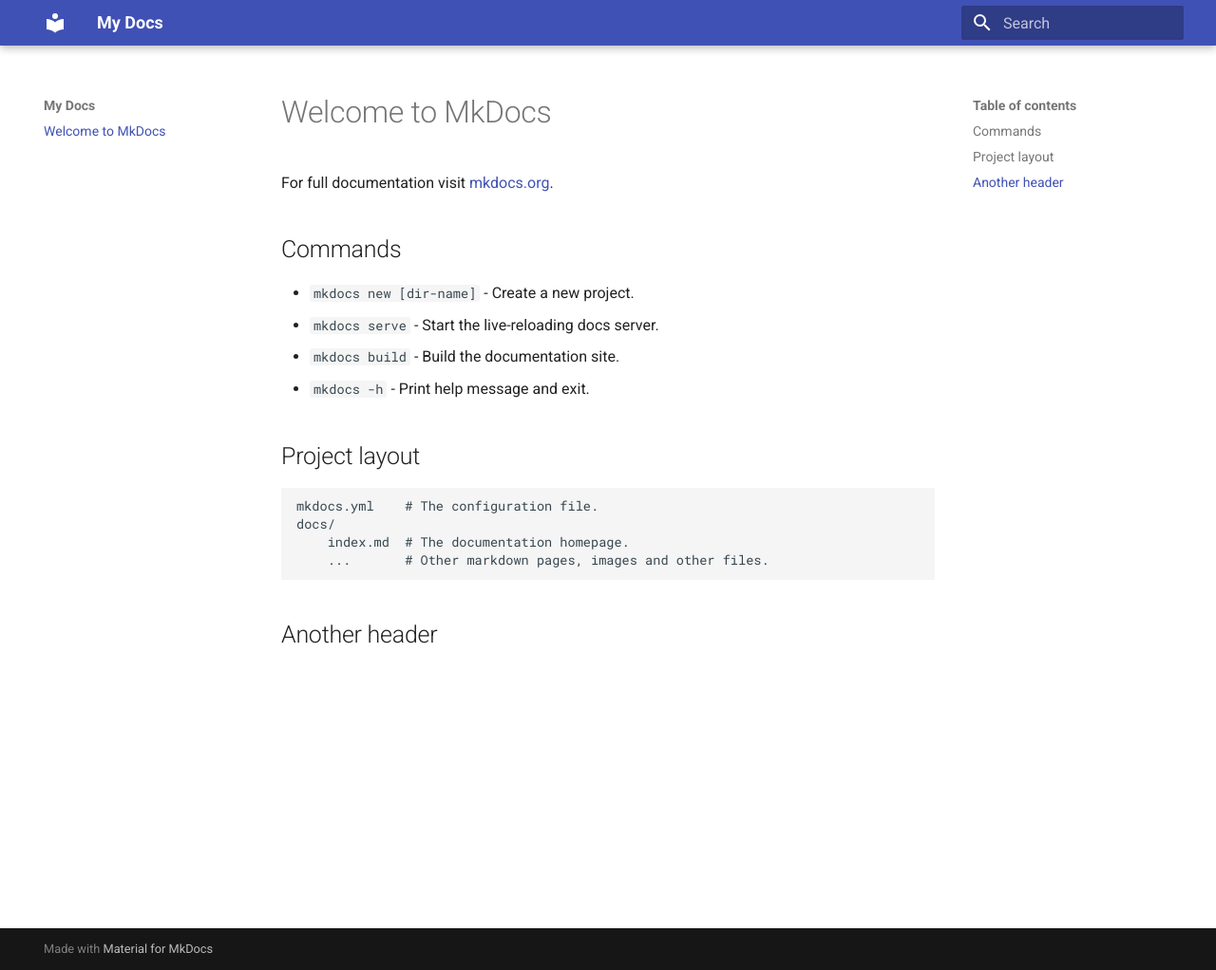
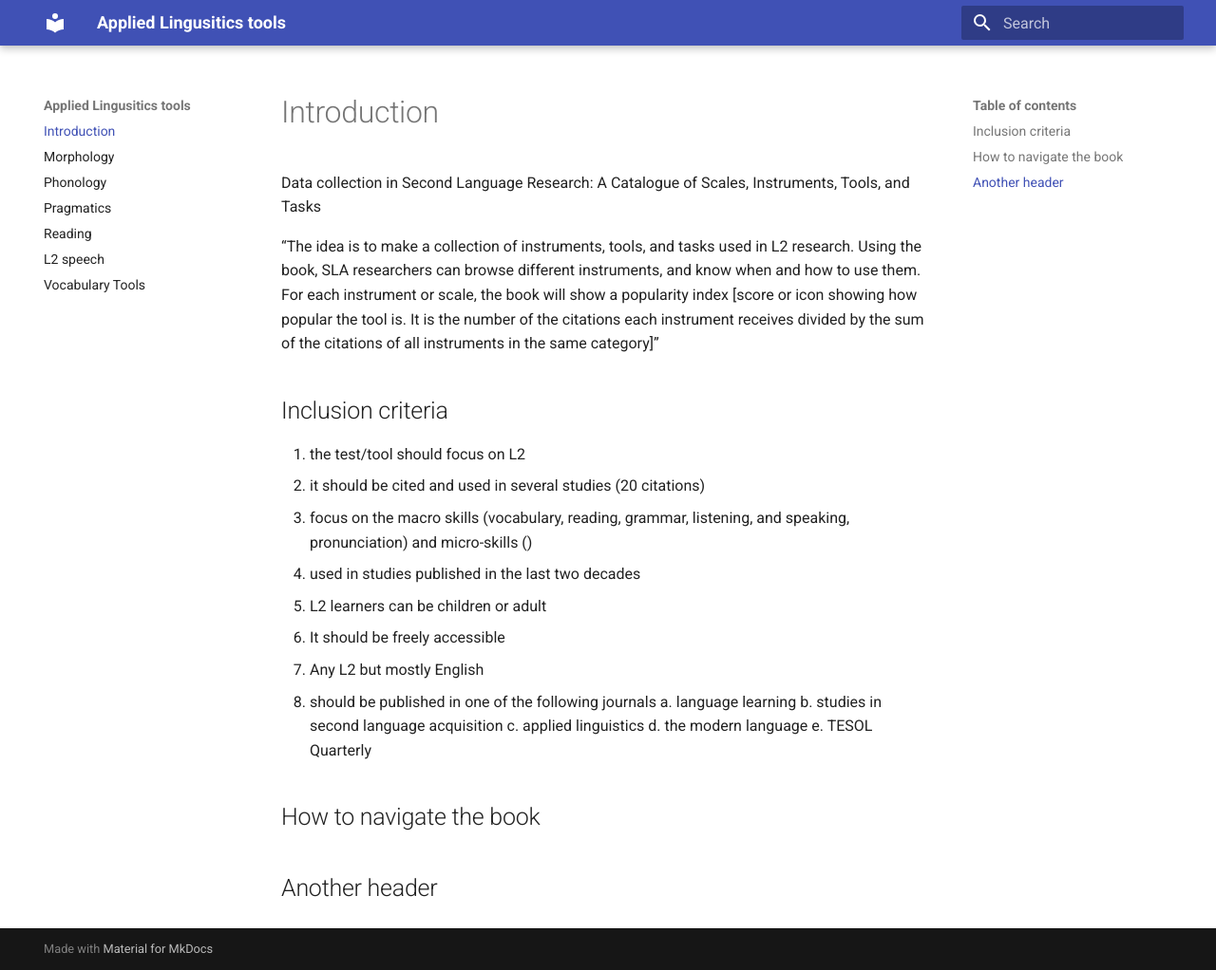
Before and after one commit to ailla-lab/tools-book, an MkDocs documentation site: the page built from docs/index.md, in a window 1280 px wide and 1022 px high. Shown: the whole window at 95% size. Built offline with MkDocs 1.6.1 and Material for MkDocs 9.7.7, drawn with Linux system fonts in a browser that asks for light colours.

Commit message:
init and added key sections

```diff
--- a/docs/index.md
+++ b/docs/index.md
@@ -1,19 +1,25 @@
-# Welcome to MkDocs
+# Introduction
 
-For full documentation visit [mkdocs.org](https://www.mkdocs.org).
+Data collection in Second Language Research: A Catalogue of Scales, Instruments, Tools, and Tasks
 
-## Commands
+“The idea is to make a collection of instruments, tools, and tasks used in L2 research. Using the book, SLA researchers can browse different instruments, and know when and how to use them. For each instrument or scale, the book will show a popularity index [score or icon showing how popular the tool is. It is the number of the citations each instrument receives divided by the sum of the citations of all instruments in the same category]”
 
-- `mkdocs new [dir-name]` - Create a new project.
-- `mkdocs serve` - Start the live-reloading docs server.
-- `mkdocs build` - Build the documentation site.
-- `mkdocs -h` - Print help message and exit.
+## Inclusion criteria
 
-## Project layout
+1. the test/tool should focus on L2
+2. it should be cited and used in several studies (20 citations)
+3. focus on the macro skills (vocabulary, reading, grammar, listening, and speaking, pronunciation) and micro-skills ()
+4. used in studies published in the last two decades
+5. L2 learners can be children or adult
+6. It should be freely accessible
+7. Any L2 but mostly English
+8. should be published in one of the following journals
+   a. language learning
+   b. studies in second language acquisition
+   c. applied linguistics
+   d. the modern language
+   e. TESOL Quarterly
 
-    mkdocs.yml    # The configuration file.
-    docs/
-        index.md  # The documentation homepage.
-        ...       # Other markdown pages, images and other files.
+## How to navigate the book
 
 ## Another header
--- a/mkdocs.yml
+++ b/mkdocs.yml
@@ -1,4 +1,4 @@
-site_name: My Docs
+site_name: Applied Lingusitics tools
 
 theme:
   name: material
```
Also changed, not shown: docs/morphology.md (added, +9 -0 lines), docs/phnology.md (added, +7 -0 lines), docs/pragmatics.md (added, +5 -0 lines), docs/reading.md (added, +5 -0 lines), docs/speech.md (added, +6 -0 lines), docs/vocabulary.md (added, +60 -0 lines).
